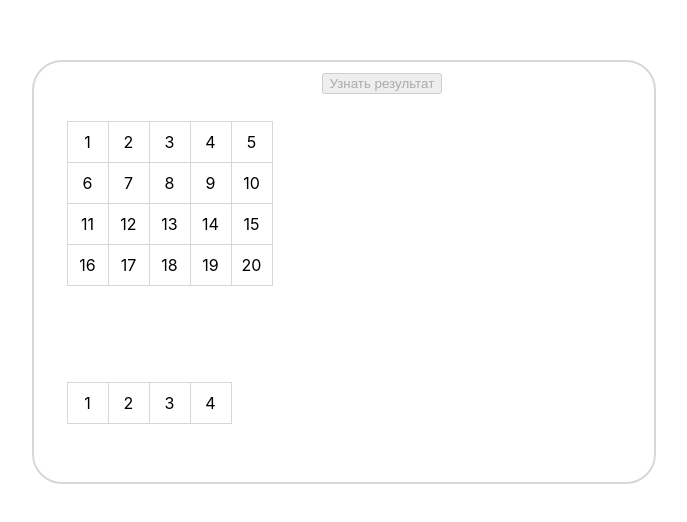
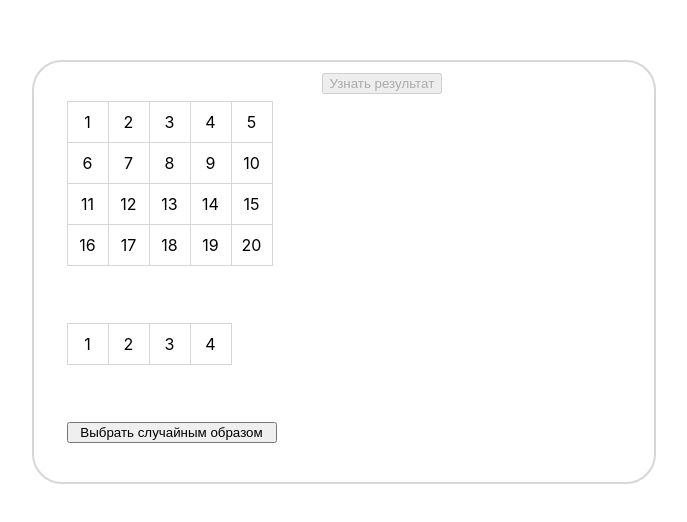
Before and after one commit to winkyBrain/rapido, a React (Create React App) app: page / in a window 1280 px wide. Shown: the part 128-650 px from the top of the page, without its empty margins (296-983 px from the left). Built offline with nearby package versions, Linux system fonts and the light colour scheme.

Commit message:
add random button

```diff
--- a/src/components/GameField/GameField.js
+++ b/src/components/GameField/GameField.js
@@ -1,3 +1,4 @@
+import makeRandomArray from "../../functions/makeRandomArray";
 import FirstField from "../FirstsField/FirstField";
 import ResultField from "../ResultField/ResultField";
 import SecondField from "../SecondField/SecondField";
@@ -26,6 +27,10 @@ const GameField = ({
           setSecondFieldValues={setSecondFieldValues}
           gameIsFinished={gameIsFinished}
         />
+        <button disabled={gameIsFinished} onClick={() => {
+          setFirstFieldValues(makeRandomArray(8, 20));
+          setSecondFieldValues(makeRandomArray(1, 4));
+        }}>Выбрать случайным образом</button>
       </div>
       <div className={styles.resultPart}>
         <ResultField
```
Also changed, not shown: src/functions/makeRandomArray.js (+3 -4 lines).
